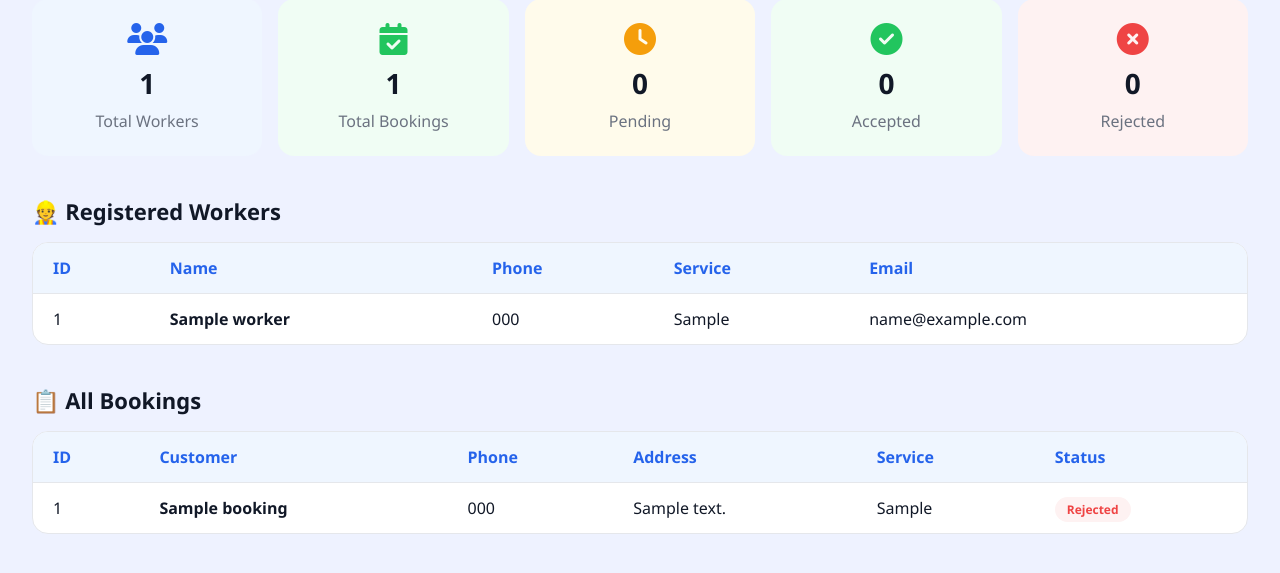
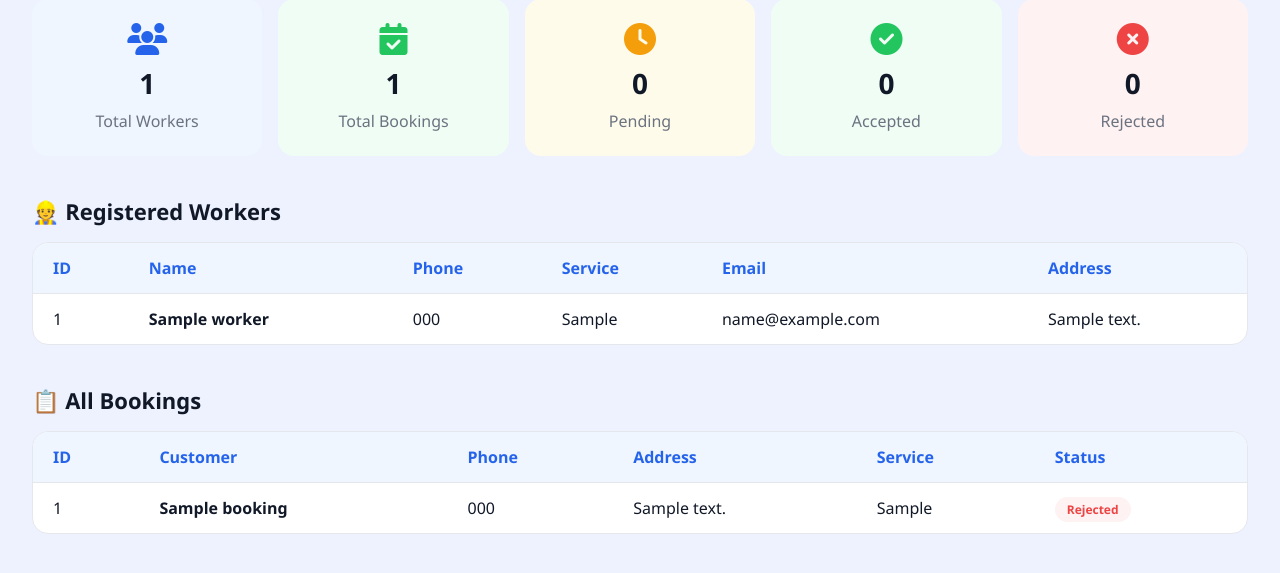
Before and after one commit to yashsingh-tech/Fix-it-Hub, a Flask app: page /admin in a window 1280 px wide. Shown: the part 210-783 px from the top of the page. Run offline with Flask 3, Linux system fonts and the light colour scheme; the visitor is signed in with stand-in values (Sample User, id 1); tables that the repository leaves empty hold one stand-in row (values such as "Sample post").

Commit message:
added address in admin and booking pages

```diff
--- a/app.py
+++ b/app.py
@@ -43,10 +43,7 @@ def home():
 def workers(service):
     conn = sqlite3.connect('database.db')
     c = conn.cursor()
-    c.execute("SELECT id, name, phone, service FROM workers WHERE service=?", (service,))
-    data = c.fetchall()
-    conn.close()
-    return render_template("workers.html", workers=data, service=service)
+    c.execute("SELECT id, name, phone, service, address FROM workers WHERE service=?", (service,))
 
 @app.route("/worker/register", methods=["GET", "POST"])
 def worker_register():
--- a/templates/admin.html
+++ b/templates/admin.html
@@ -76,6 +76,7 @@
                 <th style="padding:14px 20px; text-align:left; color:#2563EB;">Phone</th>
                 <th style="padding:14px 20px; text-align:left; color:#2563EB;">Service</th>
                 <th style="padding:14px 20px; text-align:left; color:#2563EB;">Email</th>
+                <th style="padding:14px 20px; text-align:left; color:#2563EB;">Address</th>
               </tr>
             </thead>
             <tbody>
@@ -86,6 +87,7 @@
                   <td style="padding:14px 20px;">{{ worker[2] }}</td>
                   <td style="padding:14px 20px;">{{ worker[3] | replace('_', ' ') | title }}</td>
                   <td style="padding:14px 20px;">{{ worker[4] }}</td>
+                  <td style="padding:14px 20px;">{{ worker[6] if worker[6] else 'N/A' }}</td>
                 </tr>
               {% endfor %}
             </tbody>
--- a/templates/booking.html
+++ b/templates/booking.html
@@ -34,6 +34,7 @@
           <p style="font-size:18px; font-weight:700; color:#1D4ED8;">{{ worker[1] }}</p>
           <p style="color:#6B7280;">{{ worker[3] | replace('_', ' ') | title }}</p>
           <p style="color:#6B7280;"><i class="fas fa-phone"></i> {{ worker[2] }}</p>
+          <p style="color:#6B7280;"><i class="fas fa-map-marker-alt"></i> {{ worker[6] if worker[6] else 'Address not provided' }}</p>
         </div>
 
         <form method="POST" action="/book/{{ worker[0] }}">
```
